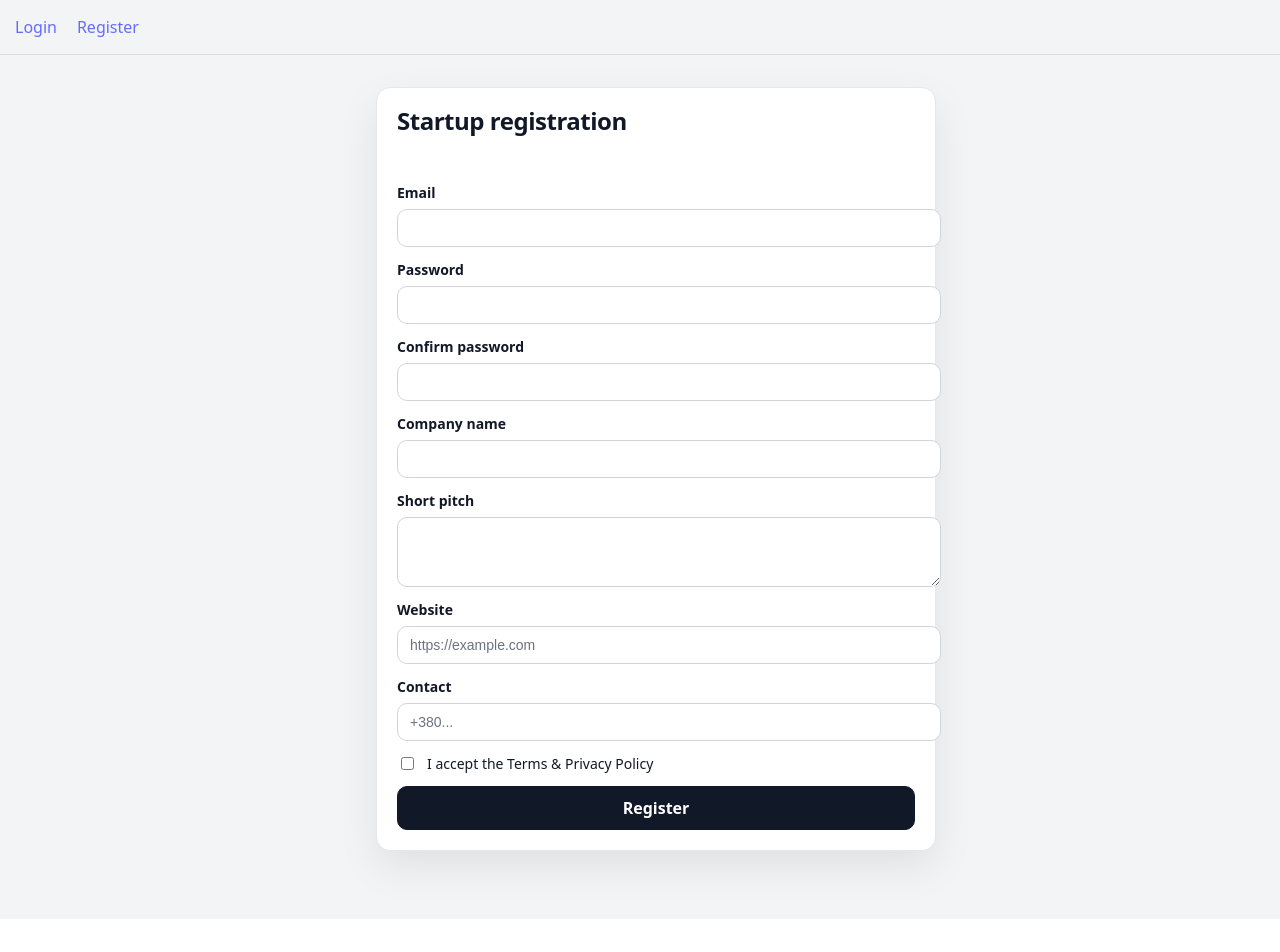
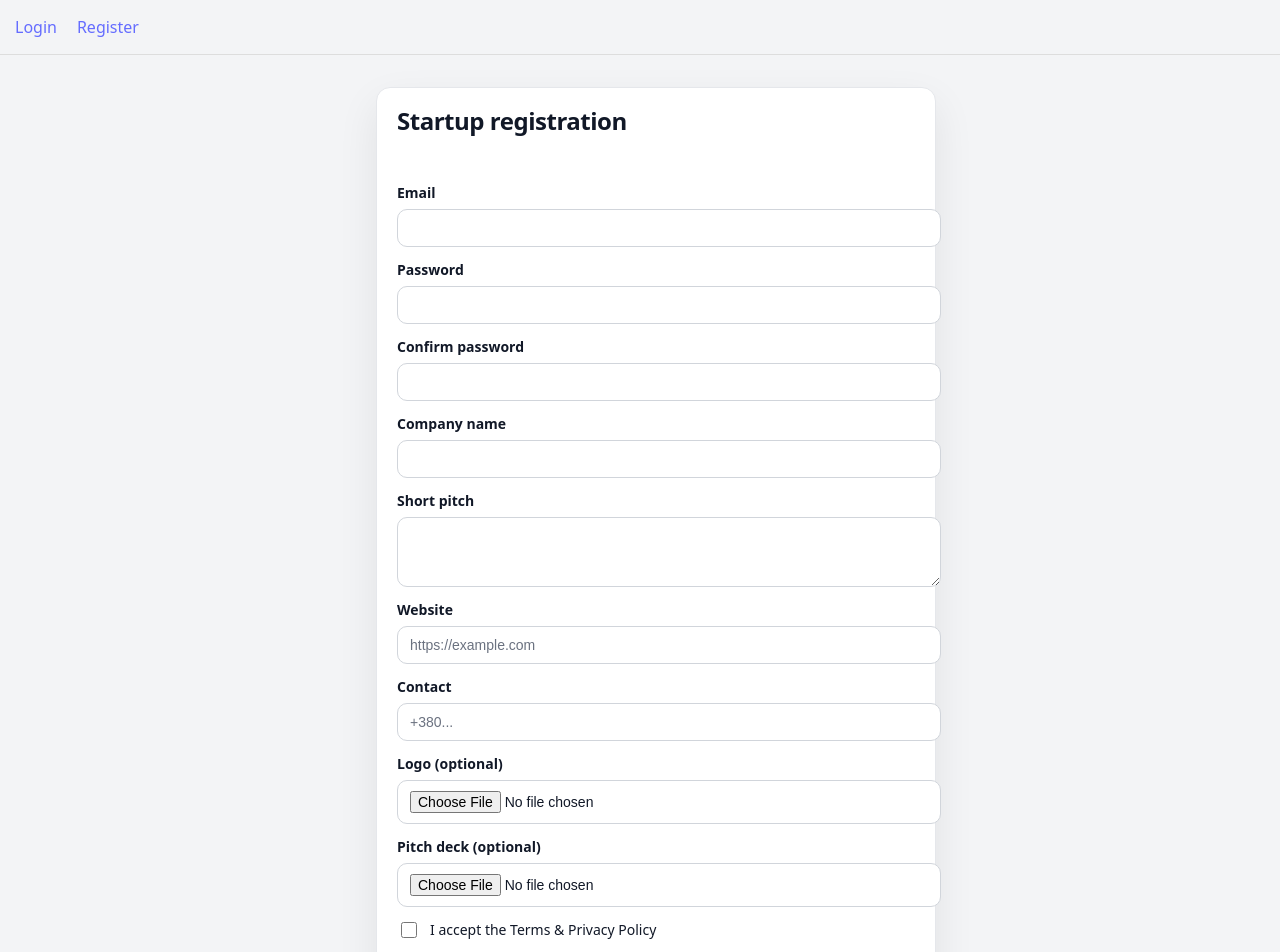
Before and after one commit to ITA-Dnipro/UA-4421, a React (Vite) app in the folder frontend/: page /register/startup in a window 1280 px wide. Shown: the top 952 px of the page. Before the commit the page ends 919 px from the top, so only its background shows below. Built offline with nearby package versions, Linux system fonts and the light colour scheme.

Commit message:
Fixed  logic frontend  file register startup

```diff
--- a/frontend/src/pages/RegisterStartup.module.css
+++ b/frontend/src/pages/RegisterStartup.module.css
@@ -49,6 +49,20 @@
 .form {
   display: grid;
   gap: 12px;
+}
+
+.grid {
+  display: grid;
+  gap: 12px;
+}
+
+.checkbox {
+  width: 16px;
+  height: 16px;
+}
+
+.checkboxText {
+  line-height: 1.3;
 }
 
 .field {
--- a/frontend/src/pages/RegisterStartup.tsx
+++ b/frontend/src/pages/RegisterStartup.tsx
@@ -9,6 +9,8 @@ type FieldKey =
   | 'shortPitch'
   | 'website'
   | 'contact'
+  | 'logoFile'
+  | 'pitchDeckFile'
   | 'termsAccepted'
 
 type FieldErrors = Partial<Record<FieldKey, string>>
@@ -22,6 +24,8 @@ type Values = {
   shortPitch: string
   website: string
   contact: string
+  logoFile: File | null
+  pitchDeckFile: File | null
   termsAccepted: boolean
 }
 
@@ -44,6 +48,26 @@ function isValidHttpUrl(value: string) {
   }
 }
 
+const LOGO_MAX_BYTES = 2 * 1024 * 1024
+const PITCH_DECK_MAX_BYTES = 15 * 1024 * 1024
+
+const LOGO_ALLOWED_TYPES = new Set(['image/png', 'image/jpeg', 'image/webp', 'image/svg+xml'])
+const PITCH_DECK_ALLOWED_TYPES = new Set([
+  'application/pdf',
+  'application/vnd.ms-powerpoint',
+  'application/vnd.openxmlformats-officedocument.presentationml.presentation',
+])
+
+function validateOptionalFile(
+  file: File | null,
+  opts: { label: string; allowedTypes: Set<string>; maxBytes: number },
+): string | undefined {
+  if (!file) return undefined
+  if (!opts.allowedTypes.has(file.type)) return `${opts.label} has an unsupported file type.`
+  if (file.size > opts.maxBytes) return `${opts.label} is too large.`
+  return undefined
+}
+
 function validateAll(values: Values): FieldErrors {
   const next: FieldErrors = {}
 
@@ -59,8 +83,26 @@ function validateAll(values: Values): FieldErrors {
 
   if (isBlank(values.companyName)) next.companyName = 'Company name is required.'
 
-  if (!isBlank(values.website) && !isValidHttpUrl(values.website))
-    next.website = 'Enter a valid URL (http/https).'
+  if (isBlank(values.shortPitch)) next.shortPitch = 'Short pitch is required.'
+
+  if (isBlank(values.website)) next.website = 'Website is required.'
+  else if (!isValidHttpUrl(values.website)) next.website = 'Enter a valid URL (http/https).'
+
+  if (isBlank(values.contact)) next.contact = 'Contact is required.'
+
+  const logoMsg = validateOptionalFile(values.logoFile, {
+    label: 'Logo',
+    allowedTypes: LOGO_ALLOWED_TYPES,
+    maxBytes: LOGO_MAX_BYTES,
+  })
+  if (logoMsg) next.logoFile = logoMsg
+
+  const deckMsg = validateOptionalFile(values.pitchDeckFile, {
+    label: 'Pitch deck',
+    allowedTypes: PITCH_DECK_ALLOWED_TYPES,
+    maxBytes: PITCH_DECK_MAX_BYTES,
+  })
+  if (deckMsg) next.pitchDeckFile = deckMsg
 
   if (!values.termsAccepted) next.termsAccepted = 'You must accept the Terms & Privacy Policy.'
 
@@ -106,6 +148,12 @@ function mapServerErrorsToFields(payload: unknown): { fieldErrors: FieldErrors;
   const contactMsg = toMessage(obj.contact_phone)
   if (contactMsg) fieldErrors.contact = contactMsg
 
+  const logoMsg = toMessage(obj.logo)
+  if (logoMsg) fieldErrors.logoFile = logoMsg
+
+  const pitchDeckMsg = toMessage(obj.pitch_deck)
+  if (pitchDeckMsg) fieldErrors.pitchDeckFile = pitchDeckMsg
+
   return { fieldErrors, general }
 }
 
@@ -117,6 +165,8 @@ export default function RegisterStartup() {
   const [shortPitch, setShortPitch] = useState('')
   const [website, setWebsite] = useState('')
   const [contact, setContact] = useState('')
+  const [logoFile, setLogoFile] = useState<File | null>(null)
+  const [pitchDeckFile, setPitchDeckFile] = useState<File | null>(null)
   const [termsAccepted, setTermsAccepted] = useState(false)
 
   const [errors, setErrors] = useState<FieldErrors>({})
@@ -135,6 +185,8 @@ export default function RegisterStartup() {
       shortPitch,
       website,
       contact,
+      logoFile,
+      pitchDeckFile,
       termsAccepted,
     }
   }
@@ -170,20 +222,21 @@ export default function RegisterStartup() {
     setUiState('submitting')
 
     try {
-      const payload = {
-        email: email.trim(),
-        password,
-        role: 'startup',
-        company_name: companyName.trim(),
-        short_pitch: shortPitch.trim(),
-        website: website.trim(),
-        contact_phone: contact.trim(),
-      }
+      const formData = new FormData()
+      formData.append('email', email.trim())
+      formData.append('password', password)
+      formData.append('role', 'startup')
+      formData.append('company_name', companyName.trim())
+      formData.append('short_pitch', shortPitch.trim())
+      formData.append('website', website.trim())
+      formData.append('contact_phone', contact.trim())
+
+      if (logoFile) formData.append('logo', logoFile)
+      if (pitchDeckFile) formData.append('pitch_deck', pitchDeckFile)
 
       const res = await fetch('/api/auth/register/', {
         method: 'POST',
-        headers: { 'Content-Type': 'application/json' },
-        body: JSON.stringify(payload),
+        body: formData,
       })
 
       const data = await res.json().catch(() => undefined)
@@ -218,6 +271,8 @@ export default function RegisterStartup() {
   const shortPitchError = getVisibleError('shortPitch')
   const websiteError = getVisibleError('website')
   const contactError = getVisibleError('contact')
+  const logoFileError = getVisibleError('logoFile')
+  const pitchDeckFileError = getVisibleError('pitchDeckFile')
   const termsError = getVisibleError('termsAccepted')
 
   const isSubmitting = uiState === 'submitting'
@@ -363,6 +418,7 @@ export default function RegisterStartup() {
                     revalidate()
                   }}
                   rows={3}
+                  required
                   disabled={isSubmitting}
                   className={
                     getVisibleError('shortPitch')
@@ -391,6 +447,7 @@ export default function RegisterStartup() {
                     revalidate()
                   }}
                   placeholder="https://example.com"
+                  required
                   disabled={isSubmitting}
                   className={controlClass('website')}
                   aria-invalid={Boolean(websiteError)}
@@ -415,6 +472,7 @@ export default function RegisterStartup() {
                     revalidate()
                   }}
                   placeholder="+380..."
+                  required
                   disabled={isSubmitting}
                   className={controlClass('contact')}
                   aria-invalid={Boolean(contactError)}
@@ -423,6 +481,72 @@ export default function RegisterStartup() {
                 {contactError && (
                   <div id="contact-error" role="alert" className={styles.errorText}>
                     {contactError}
+                  </div>
+                )}
+              </label>
+
+              <label className={styles.field}>
+                <span className={styles.label}>Logo (optional)</span>
+                <input
+                  type="file"
+                  name="logoFile"
+                  accept="image/png,image/jpeg,image/webp,image/svg+xml"
+                  disabled={isSubmitting}
+                  className={controlClass('logoFile')}
+                  aria-invalid={Boolean(logoFileError)}
+                  aria-describedby={logoFileError ? 'logoFile-error' : undefined}
+                  onChange={(e) => {
+                    const file = e.target.files?.[0] ?? null
+                    setLogoFile(file)
+                    markTouched('logoFile')
+                    setErrors(validateAll({ ...getValues(), logoFile: file }))
+                  }}
+                  onBlur={() => {
+                    markTouched('logoFile')
+                    revalidate()
+                  }}
+                />
+                {logoFile && (
+                  <div className={styles.fileRow}>
+                    <span className={styles.fileName}>{logoFile.name}</span>
+                  </div>
+                )}
+                {logoFileError && (
+                  <div id="logoFile-error" role="alert" className={styles.errorText}>
+                    {logoFileError}
+                  </div>
+                )}
+              </label>
+
+              <label className={styles.field}>
+                <span className={styles.label}>Pitch deck (optional)</span>
+                <input
+                  type="file"
+                  name="pitchDeckFile"
+                  accept="application/pdf,application/vnd.ms-powerpoint,application/vnd.openxmlformats-officedocument.presentationml.presentation"
+                  disabled={isSubmitting}
+                  className={controlClass('pitchDeckFile')}
+                  aria-invalid={Boolean(pitchDeckFileError)}
+                  aria-describedby={pitchDeckFileError ? 'pitchDeckFile-error' : undefined}
+                  onChange={(e) => {
+                    const file = e.target.files?.[0] ?? null
+                    setPitchDeckFile(file)
+                    markTouched('pitchDeckFile')
+                    setErrors(validateAll({ ...getValues(), pitchDeckFile: file }))
+                  }}
+                  onBlur={() => {
+                    markTouched('pitchDeckFile')
+                    revalidate()
+                  }}
+                />
+                {pitchDeckFile && (
+                  <div className={styles.fileRow}>
+                    <span className={styles.fileName}>{pitchDeckFile.name}</span>
+                  </div>
+                )}
+                {pitchDeckFileError && (
+                  <div id="pitchDeckFile-error" role="alert" className={styles.errorText}>
+                    {pitchDeckFileError}
                   </div>
                 )}
               </label>
@@ -437,12 +561,12 @@ export default function RegisterStartup() {
                     markTouched('termsAccepted')
                     revalidate()
                   }}
-                  required
                   disabled={isSubmitting}
+                  className={styles.checkbox}
                   aria-invalid={Boolean(termsError)}
                   aria-describedby={termsError ? 'termsAccepted-error' : undefined}
                 />
-                <span>I accept the Terms &amp; Privacy Policy</span>
+                <span className={styles.checkboxText}>I accept the Terms &amp; Privacy Policy</span>
               </label>
               {termsError && (
                 <div id="termsAccepted-error" role="alert" className={styles.errorText}>
```
